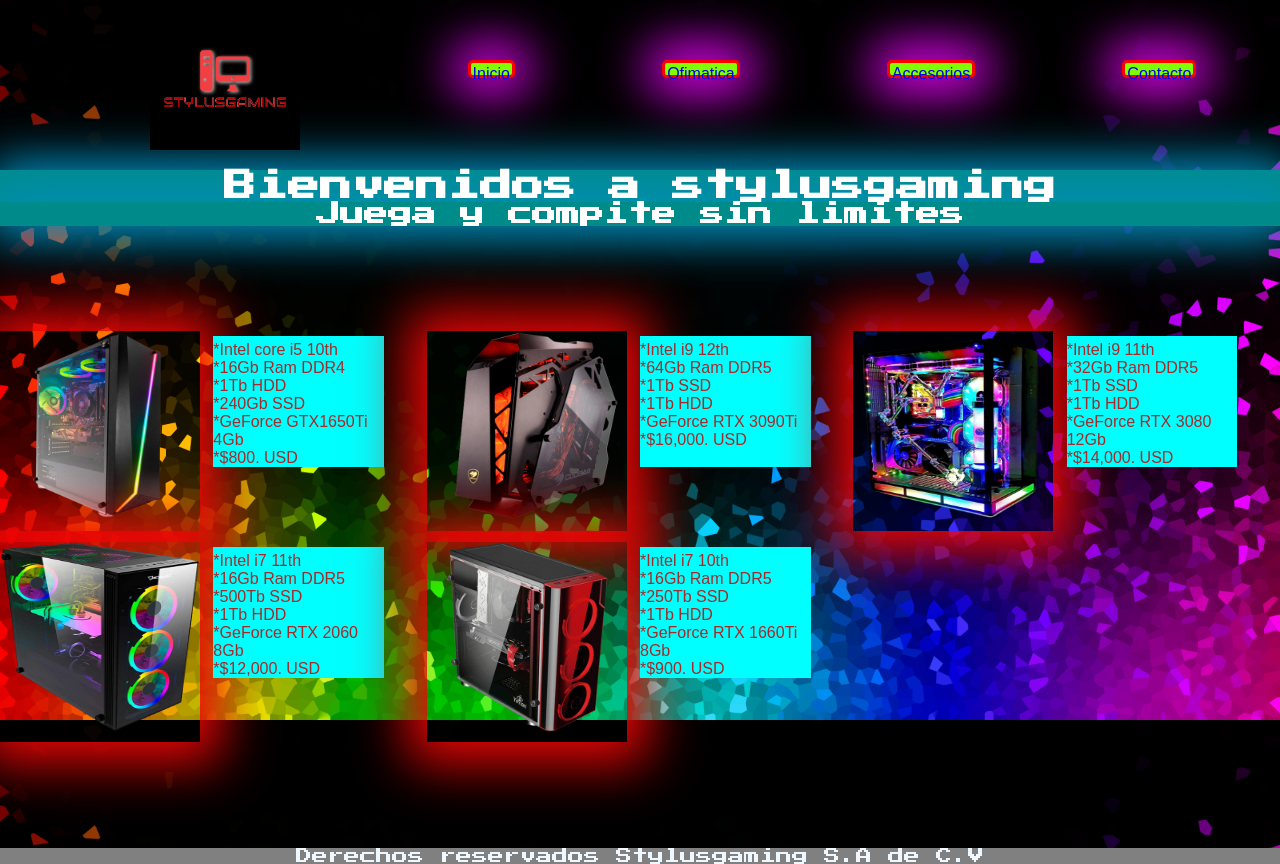
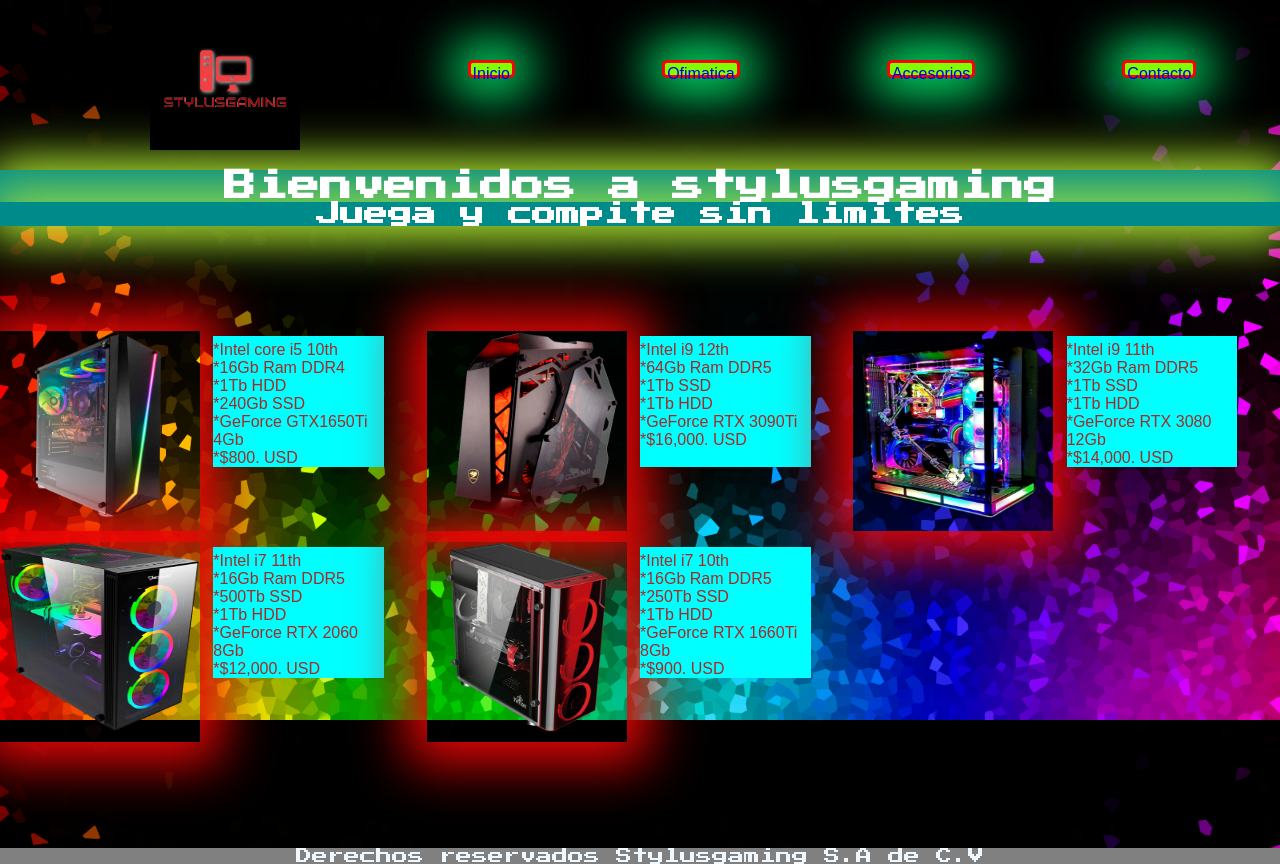
Before and after one commit to FernandoDiaz97/DesafioCreaUnRepositorio, a plain HTML site: page pages/gaming.html in a window 1280 px wide. Drawn offline with Linux system fonts and the light colour scheme.

Commit message:
cambios de css en nueva rama

```diff
--- a/css/style.css
+++ b/css/style.css
@@ -149,7 +149,7 @@
 }
 
 .menu__item:hover{
-    background-color: seashell;
+    background-color: rgb(202, 133, 241);
 }
 
 .menu__item{
@@ -157,7 +157,7 @@
     border-radius: 5px;
     padding: 2px;
     border: solid 3px red;
-    box-shadow: 0px 0px 50px 10px rgb(255, 45, 255);
+    box-shadow: 0px 0px 50px 10px rgb(45, 255, 87);
 }
 
 .carrusel{
--- a/css/tabla.css
+++ b/css/tabla.css
@@ -52,7 +52,7 @@
     border-radius: 5px;
     padding: 2px;
     border: solid 3px red;
-    box-shadow: 0px 0px 50px 15px rgb(238, 0, 255);
+    box-shadow: 0px 0px 50px 15px rgb(0, 255, 119);
 }
 
 .titulo{
@@ -65,7 +65,7 @@
     animation-duration: 3s;
     animation-name: slidein;
     animation-direction: alternate;
-    box-shadow: 1px 1px 50px 10px rgb(1, 144, 191);
+    box-shadow: 1px 1px 50px 10px rgb(179, 238, 51);
 }
 
 .contenido{
```
